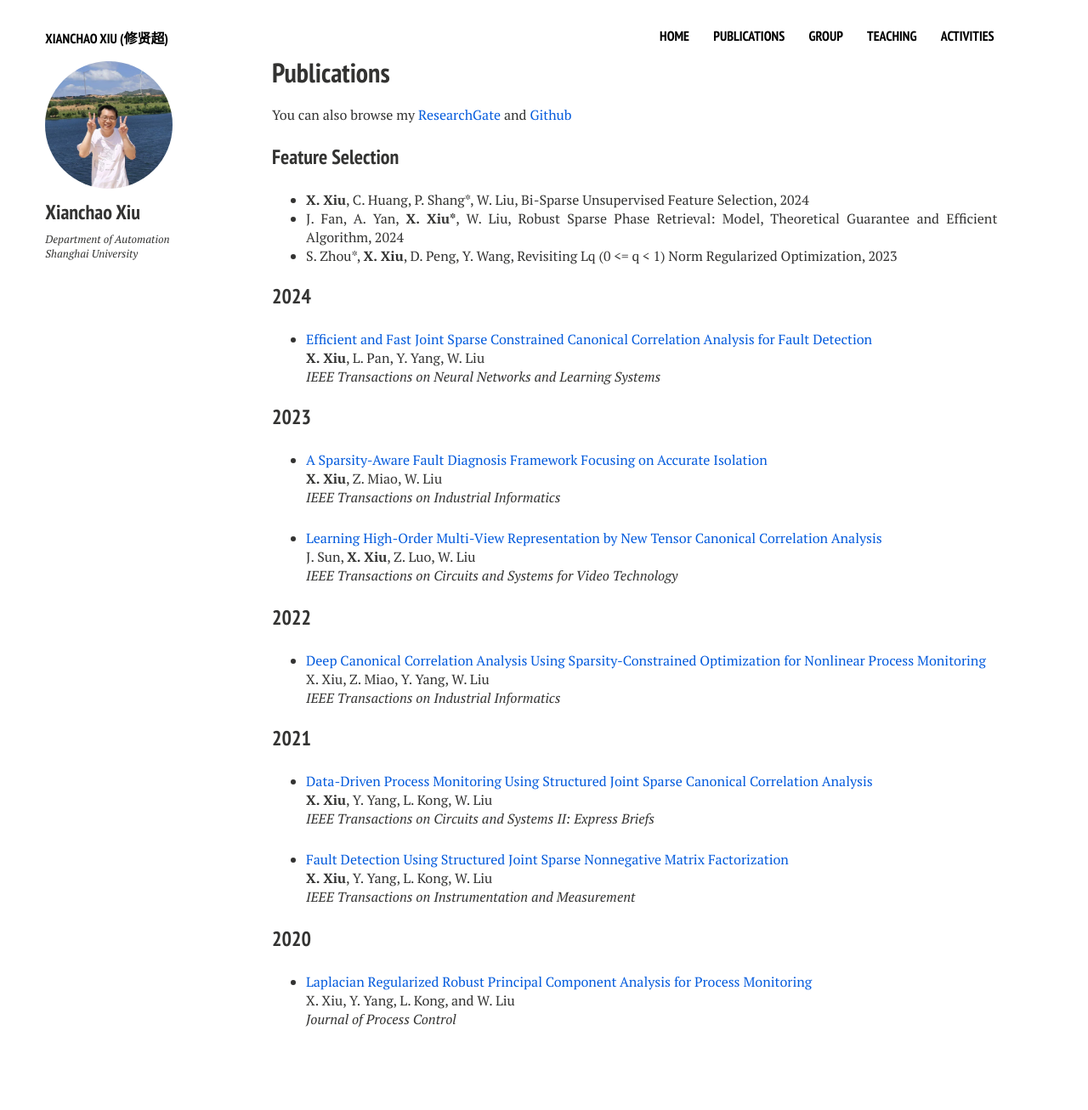
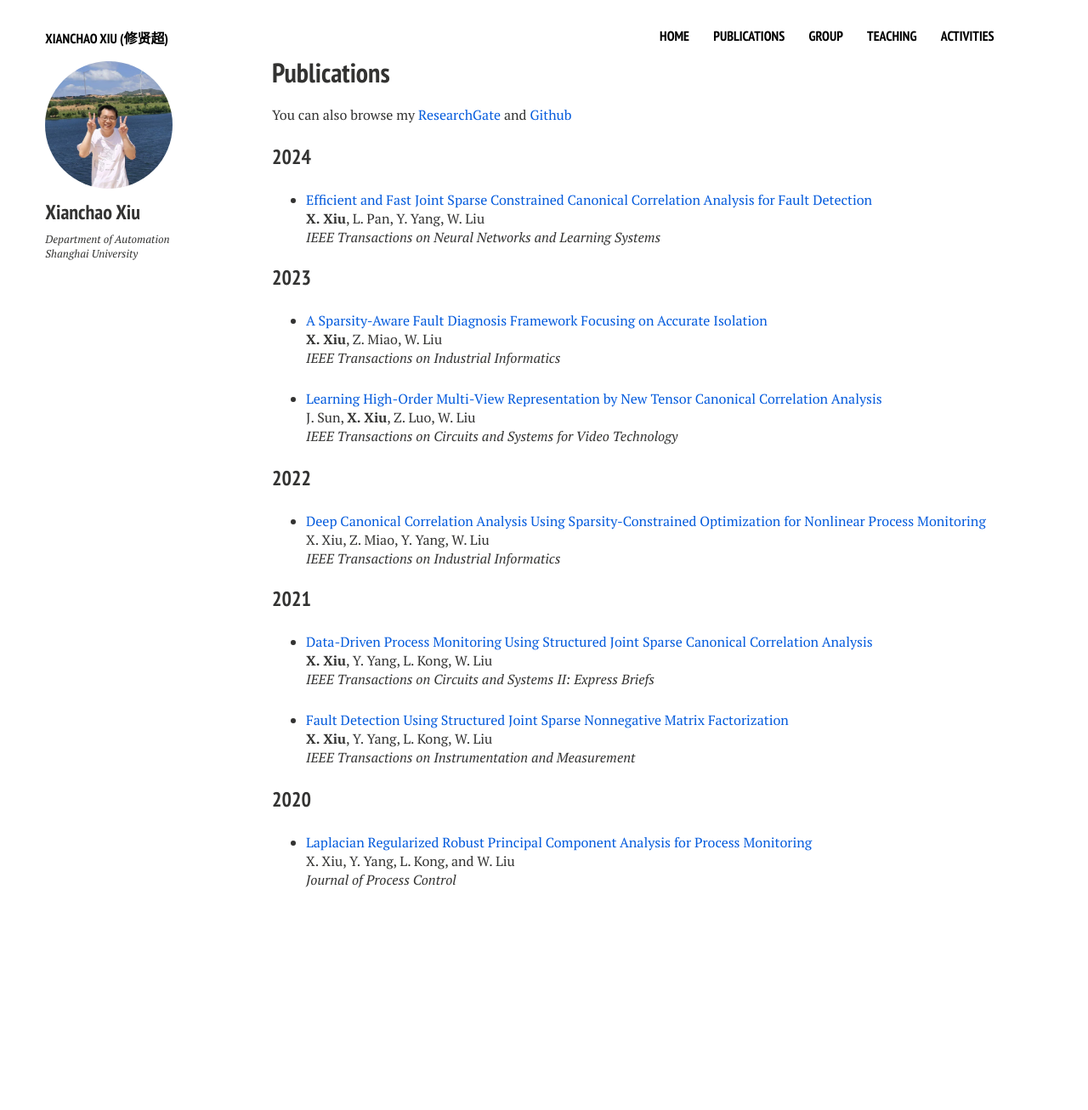
Before and after one commit to xianchaoxiu/xianchaoxiu.github.io, a Jekyll site: the page built from publications/index.md, in a window 1280 px wide. Shown: the whole page at 85% size. Built offline with Jekyll 4.4.1, drawn with Linux system fonts in a browser that asks for light colours; nearby versions of some CDN libraries; after the commit the page ends 1142 px from its top, so only the background shows below that.

Commit message:
Update index.md

```diff
--- a/publications/index.md
+++ b/publications/index.md
@@ -10,14 +10,6 @@ share: false
 
 You can also browse my <a href="https://www.researchgate.net/profile/Xianchao-Xiu" class="textlink" target="_blank">ResearchGate</a> and <a href="https://github.com/xianchaoxiu" class="textlink" target="_blank">Github</a>
 
-
-
-
-### Feature Selection
-
-* <b>X. Xiu</b>, C. Huang, P. Shang*, W. Liu, Bi-Sparse Unsupervised Feature Selection, 2024 <br>
-* J. Fan, A. Yan, <b>X. Xiu*</b>, W. Liu, Robust Sparse Phase Retrieval: Model, Theoretical Guarantee and Efficient Algorithm, 2024 <br>
-* S. Zhou*, <b>X. Xiu</b>, D. Peng, Y. Wang, Revisiting Lq (0 <= q < 1) Norm Regularized Optimization, 2023
 
 
 
```
